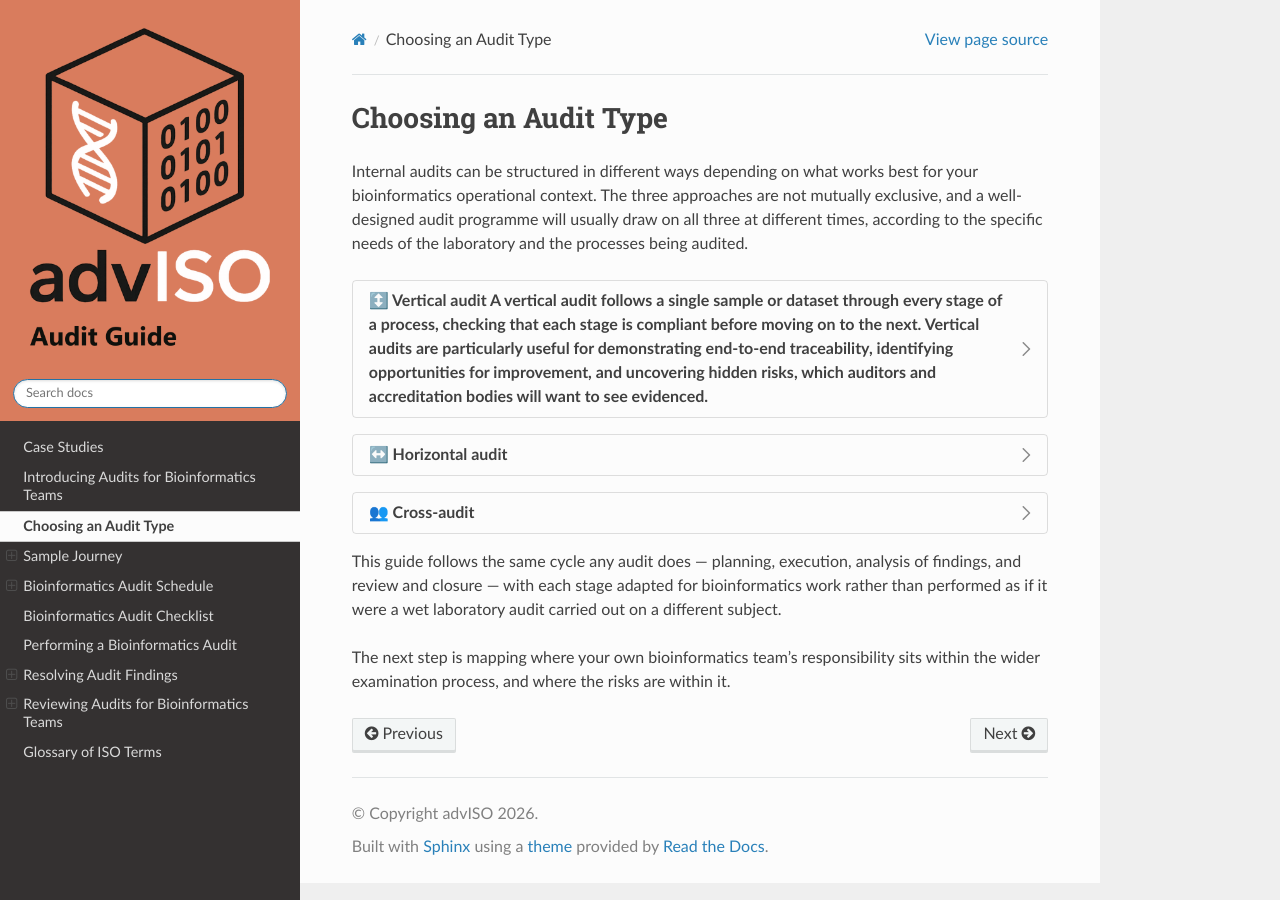
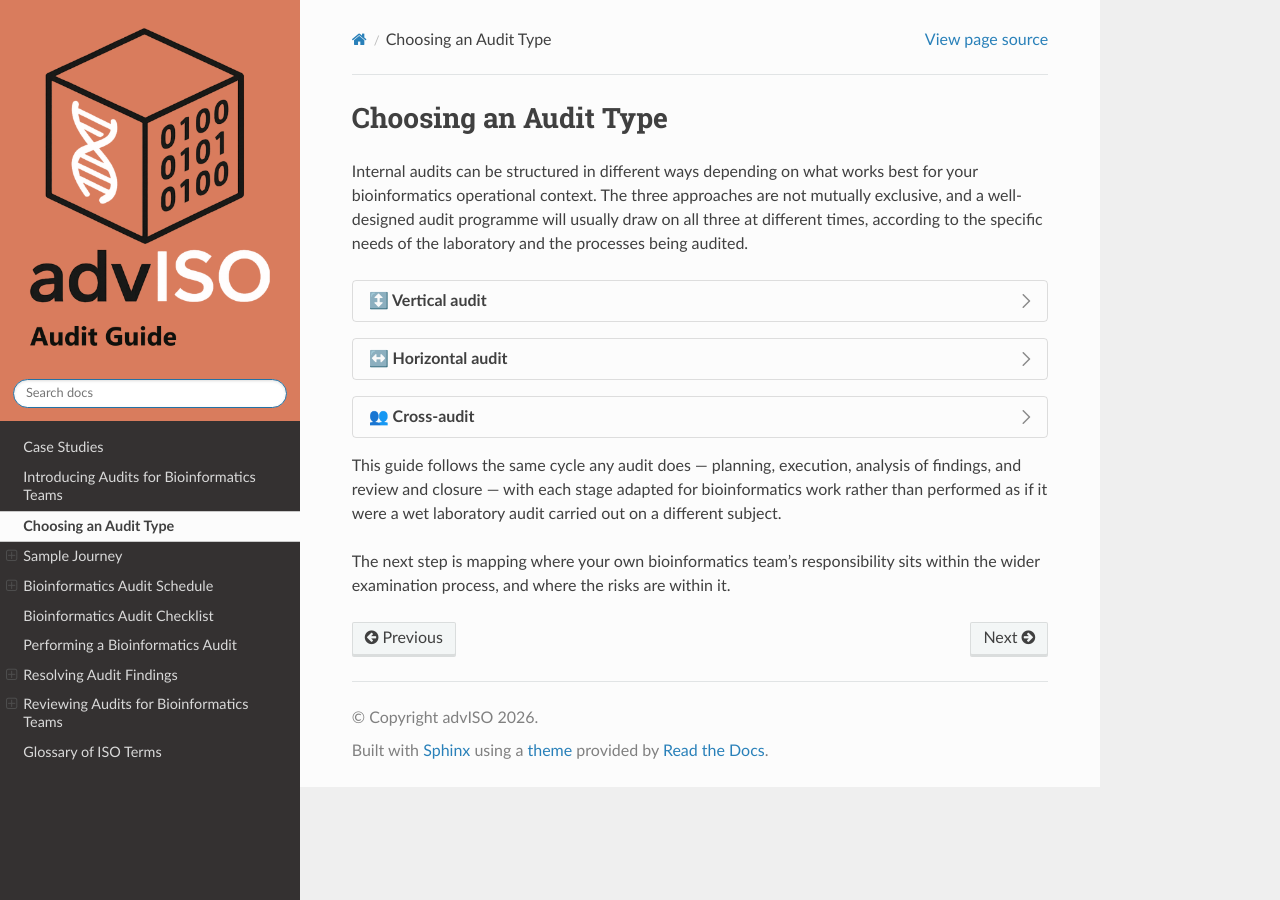
Before and after one commit to advISO-project/advISO_audit_guide, a Sphinx documentation site: the page built from docs/source/audit_guide/choosing_audit_type.rst, in a window 1280 px wide. Built offline with Sphinx 7.4.7 and the Read the Docs theme 3.1.0, drawn with Linux system fonts in a browser that asks for light colours; some of the changed lines change nothing that is shown.

Commit message:
Fix whitespace issue in audit types

```diff
--- a/docs/source/audit_guide/choosing_audit_type.rst
+++ b/docs/source/audit_guide/choosing_audit_type.rst
@@ -5,6 +5,7 @@ Choosing an Audit Type
 Internal audits can be structured in different ways depending on what works best for your bioinformatics operational context. The three approaches are not mutually exclusive, and a well-designed audit programme will usually draw on all three at different times, according to the specific needs of the laboratory and the processes being audited.
 
 .. dropdown:: ↕️ Vertical audit
+
     A vertical audit follows a single sample or dataset through every stage of a process, checking that each stage is compliant before moving on to the next. Vertical audits are particularly useful for demonstrating end-to-end traceability, identifying opportunities for improvement, and uncovering hidden risks, which auditors and accreditation bodies will want to see evidenced.
 
     For bioinformatics, a vertical audit is suggested for tracing a single sample or dataset from the first input (e.g. raw sequencing data) through the bioinformatics process to the final result or report.
@@ -14,13 +15,14 @@ Internal audits can be structured in different ways depending on what works best
 
     A horizontal audit does the opposite to a vertical audit. It takes a single step of a process and checks how consistently it is applied across multiple services, if a laboratory has more than one service. It trades depth for breadth: you learn how consistent a specific practice is, but not necessarily whether the process as a whole works end to end.
 
-    In bioinformatics, a horizontal audit should check that a specific control, such as version control, software version pinning / containerisation, or reference database version pinning, is applied consistently across all bioinformatics pipelines / workflows, not just for one.
+    In bioinformatics, a horizontal audit could check that a specific control, such as version control, software version pinning / containerisation, or reference database version pinning, is applied consistently across all bioinformatics pipelines / workflows, not just for one.
 
 .. dropdown:: 👥 Cross-audit
 
     A cross-audit is performed by someone independent of the team or process being audited, rather than someone reviewing their own work. This independence is what gives the findings credibility.
 
-    Note: a key limitation to bioinformatics cross-audits is finding other bioinformatics teams with relevant domain-specific knowledge and experience to perform the cross-audit, as they will need to be independent of the team being audited. This is particularly challenging for small laboratories with only one bioinformatics team, where it may be necessary to seek external auditors from other laboratories or organisations.
+ .. note::
+    A key limitation to bioinformatics cross-audits is finding other bioinformatics teams with relevant domain-specific knowledge and experience to perform the cross-audit, as they will need to be independent of the team being audited. This is particularly challenging for small laboratories with only one bioinformatics team, where it may be necessary to seek external auditors from other laboratories or organisations.
 
 This guide follows the same cycle any audit does — planning, execution,
 analysis of findings, and review and closure — with each stage adapted
```
